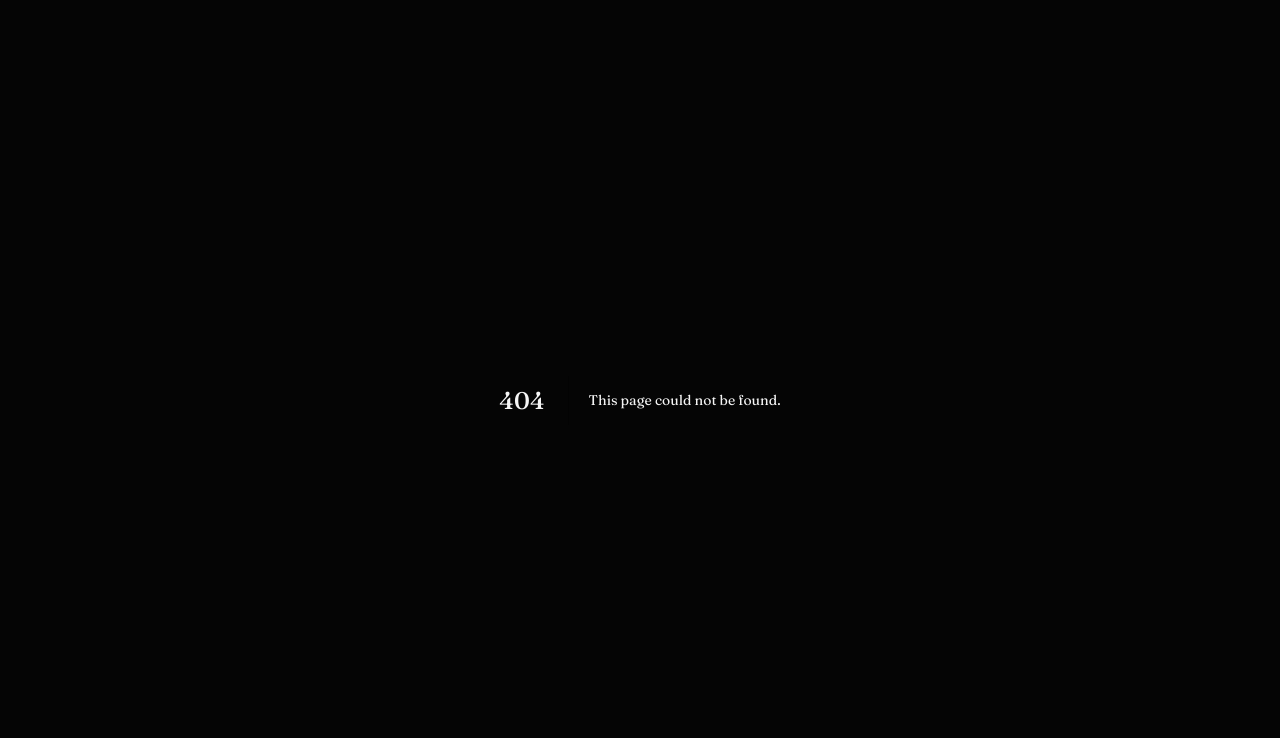
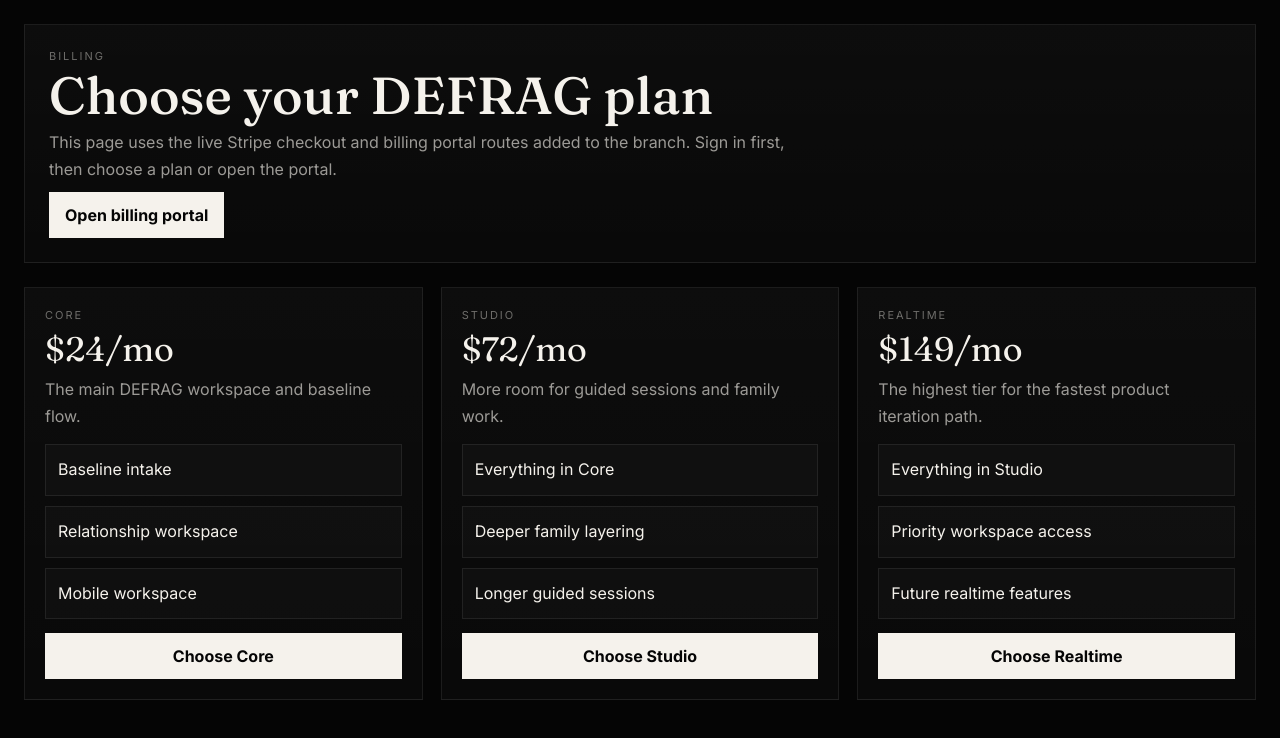
Before and after one commit to chadjameso93-netizen/defragsrelationalswap, a Next.js app in the folder apps/web/: page /billing in a window 1280 px wide. Before the commit this address had no page. Shown: the top 738 px of the page. Built offline with nearby package versions, Linux system fonts and the light colour scheme.

Commit message:
Add DEFRAG billing page

```diff
--- /dev/null
+++ b/apps/web/src/app/billing/page.tsx
@@ -0,0 +1,117 @@
+"use client";
+
+import { useState } from "react";
+
+type PlanId = "core" | "studio" | "realtime";
+
+const PLANS: Array<{ id: PlanId; name: string; price: string; summary: string; points: string[] }> = [
+  {
+    id: "core",
+    name: "Core",
+    price: "$24/mo",
+    summary: "The main DEFRAG workspace and baseline flow.",
+    points: ["Baseline intake", "Relationship workspace", "Mobile workspace"],
+  },
+  {
+    id: "studio",
+    name: "Studio",
+    price: "$72/mo",
+    summary: "More room for guided sessions and family work.",
+    points: ["Everything in Core", "Deeper family layering", "Longer guided sessions"],
+  },
+  {
+    id: "realtime",
+    name: "Realtime",
+    price: "$149/mo",
+    summary: "The highest tier for the fastest product iteration path.",
+    points: ["Everything in Studio", "Priority workspace access", "Future realtime features"],
+  },
+];
+
+export default function BillingPage() {
+  const [loadingPlan, setLoadingPlan] = useState<PlanId | null>(null);
+  const [portalLoading, setPortalLoading] = useState(false);
+  const [error, setError] = useState<string | null>(null);
+
+  async function startCheckout(plan: PlanId) {
+    setLoadingPlan(plan);
+    setError(null);
+
+    try {
+      const res = await fetch("/api/billing/checkout", {
+        method: "POST",
+        headers: { "Content-Type": "application/json" },
+        body: JSON.stringify({ plan }),
+      });
+      const data = await res.json();
+
+      if (!res.ok || !data?.url) {
+        throw new Error(data?.error || "Unable to start checkout.");
+      }
+
+      window.location.href = data.url;
+    } catch (err) {
+      setError(err instanceof Error ? err.message : "Unable to start checkout.");
+      setLoadingPlan(null);
+    }
+  }
+
+  async function openPortal() {
+    setPortalLoading(true);
+    setError(null);
+
+    try {
+      const res = await fetch("/api/billing/portal", { method: "POST" });
+      const data = await res.json();
+
+      if (!res.ok || !data?.url) {
+        throw new Error(data?.error || "Unable to open billing portal.");
+      }
+
+      window.location.href = data.url;
+    } catch (err) {
+      setError(err instanceof Error ? err.message : "Unable to open billing portal.");
+      setPortalLoading(false);
+    }
+  }
+
+  return (
+    <main style={{ minHeight: "100vh", background: "#050505", color: "#f5f2ec", padding: 24 }}>
+      <section style={{ maxWidth: 1240, margin: "0 auto", display: "grid", gap: 24 }}>
+        <div style={{ display: "grid", gap: 8, border: "1px solid rgba(255,255,255,0.08)", background: "linear-gradient(180deg, rgba(255,255,255,0.03), rgba(255,255,255,0.015))", padding: 24 }}>
+          <div style={{ fontSize: 11, letterSpacing: "0.18em", textTransform: "uppercase", color: "rgba(245,242,236,0.42)" }}>Billing</div>
+          <h1 style={{ margin: 0, fontSize: 52, lineHeight: 0.96, fontFamily: "var(--font-display), serif" }}>Choose your DEFRAG plan</h1>
+          <div style={{ color: "rgba(245,242,236,0.62)", maxWidth: 760, lineHeight: 1.72 }}>
+            This page uses the live Stripe checkout and billing portal routes added to the branch. Sign in first, then choose a plan or open the portal.
+          </div>
+          <div style={{ display: "flex", gap: 10, flexWrap: "wrap" }}>
+            <button onClick={openPortal} disabled={portalLoading} style={{ border: 0, padding: "13px 16px", background: "#f5f2ec", color: "#050505", fontWeight: 700 }}>
+              {portalLoading ? "Opening portal..." : "Open billing portal"}
+            </button>
+          </div>
+          {error ? <div style={{ color: "#fca5a5" }}>{error}</div> : null}
+        </div>
+
+        <div style={{ display: "grid", gridTemplateColumns: "repeat(auto-fit, minmax(260px, 1fr))", gap: 18 }}>
+          {PLANS.map((plan) => (
+            <article key={plan.id} style={{ display: "grid", gap: 14, border: "1px solid rgba(255,255,255,0.08)", background: "linear-gradient(180deg, rgba(255,255,255,0.03), rgba(255,255,255,0.015))", padding: 20 }}>
+              <div style={{ display: "grid", gap: 6 }}>
+                <div style={{ fontSize: 11, letterSpacing: "0.18em", textTransform: "uppercase", color: "rgba(245,242,236,0.42)" }}>{plan.name}</div>
+                <div style={{ fontSize: 34, fontFamily: "var(--font-display), serif" }}>{plan.price}</div>
+                <div style={{ color: "rgba(245,242,236,0.62)", lineHeight: 1.7 }}>{plan.summary}</div>
+              </div>
+              <div style={{ display: "grid", gap: 10 }}>
+                {plan.points.map((point) => (
+                  <div key={point} style={{ padding: 12, border: "1px solid rgba(255,255,255,0.08)", background: "rgba(255,255,255,0.02)", lineHeight: 1.6 }}>{point}</div>
+                ))}
+              </div>
+              <button onClick={() => startCheckout(plan.id)} disabled={loadingPlan === plan.id} style={{ border: 0, padding: "13px 16px", background: "#f5f2ec", color: "#050505", fontWeight: 700 }}>
+                {loadingPlan === plan.id ? "Opening checkout..." : `Choose ${plan.name}`}
+              </button>
+            </article>
+          ))}
+        </div>
+      </section>
+    </main>
+  );
+}
```
